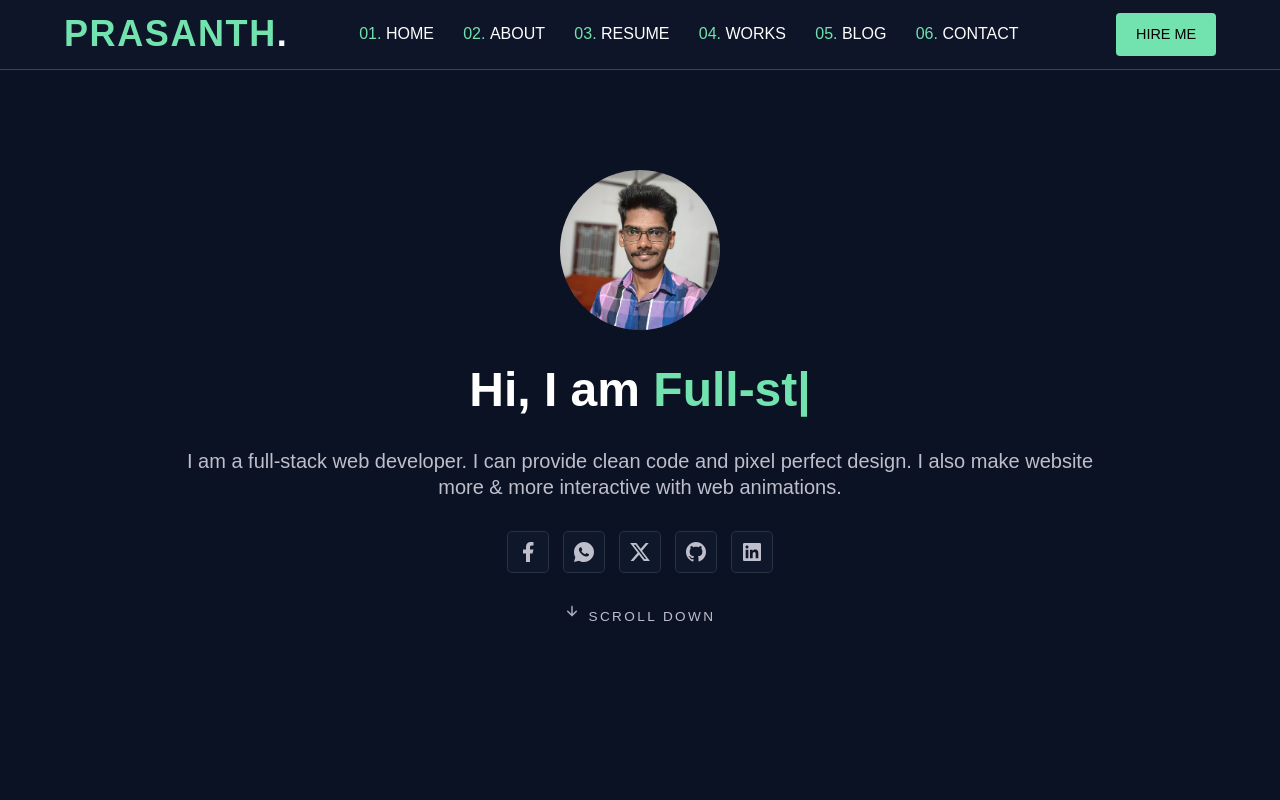
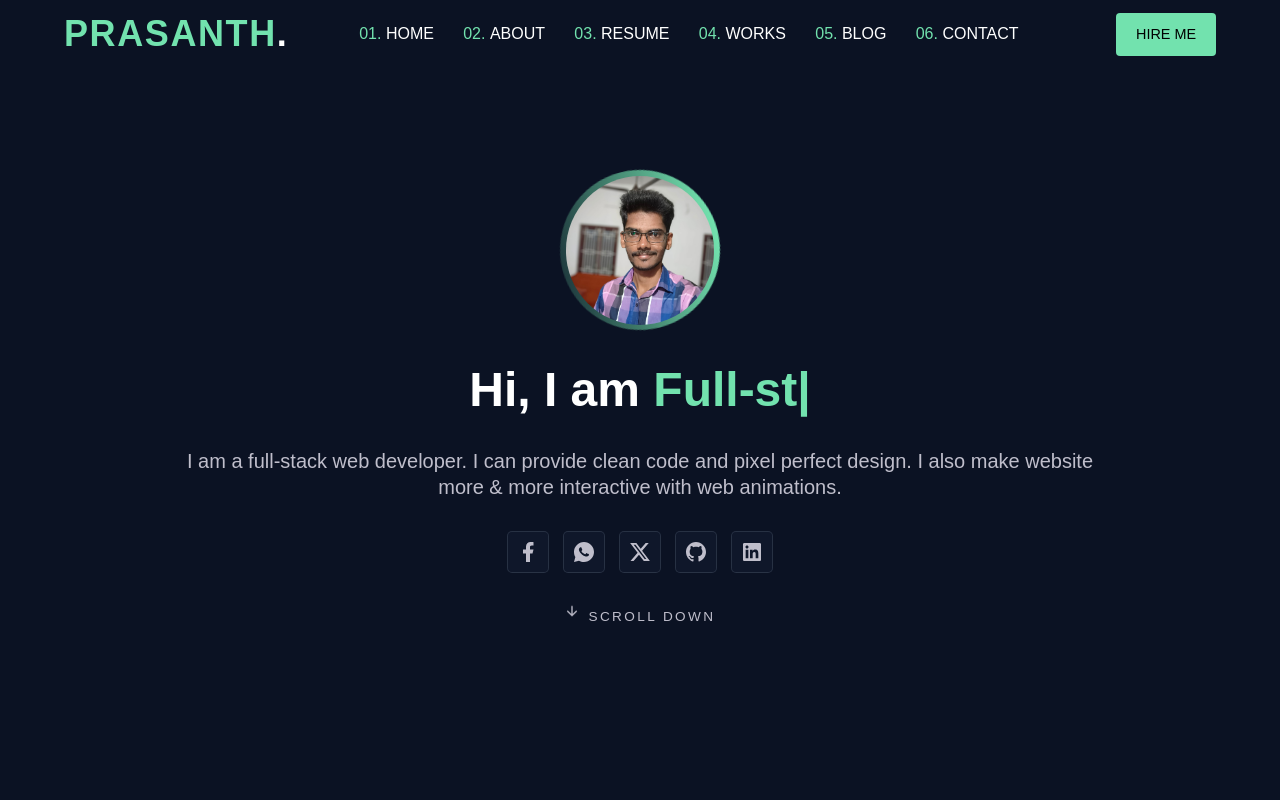
Before and after one commit to SELVAPRASANTH-SELLASAMY/prasanth, a React (Create React App) app: page / in a window 1280 px wide. Shown: the top 800 px of the page. Built offline with nearby package versions, Linux system fonts and the light colour scheme; a web font is replaced by a local one.

Commit message:
Initial commit

```diff
--- a/src/App.css
+++ b/src/App.css
@@ -36,6 +36,23 @@ button{
     border: none;
     height: fit-content;
     width: fit-content;
+    position: relative;
+    z-index: 0;
+    overflow: hidden;
+}
+button::before{
+    content: "";
+    height: 100%;
+    width: 100%;
+    background-color: #fff;
+    position: absolute;
+    left: 0;
+    top: -100%;
+    z-index: -1;
+    transition: 250ms;
+}
+button:hover::before{
+    top: 0;
 }
 h2{
     color: #ffffff;
--- a/src/components/Home/Home.jsx
+++ b/src/components/Home/Home.jsx
@@ -45,7 +45,9 @@ function Home(){
     },[]);
     return(
         <section className={homeStyle.home}>
-            <img src={avatar} alt="Avatar" />
+            <figure>
+                <img src={avatar} alt="Avatar" />
+            </figure>
             <h1>Hi, I am <span>{contentState}</span><span ref={typingCursor}  className={homeStyle.typingCursor}>|</span></h1>
             <p>I am a full-stack web developer. I can provide clean code and pixel perfect design. I also make website more & more interactive with web animations.</p>
             <Socialprofiles/>
--- a/src/components/Home/home.module.css
+++ b/src/components/Home/home.module.css
@@ -8,9 +8,32 @@
     min-height: 650px;
 }
 .home img{
+    inset: 1rem;
+    width: 100%;
+    height: 100%;
+    border-radius: 50%;
+}
+.home figure{
+    position: relative;
     height: 10rem;
     width: 10rem;
+    padding: .35rem;
+}
+.home figure::before{
+    content: "";
+    height: 100%;
+    width: 100%;
+    background-image: linear-gradient(to right, var(--green), var(--lightGreen));
+    position: absolute;
+    top: 0;
+    left: 0;
+    z-index: -1;
     border-radius: 50%;
+    animation: rotate 2s linear infinite;
+}
+@keyframes rotate {
+    From{transform: rotate(0deg);}
+    To{transform: rotate(360deg);}
 }
 .home h1{
     font-size: var(--medium);
--- a/src/components/navbar/Navbar.jsx
+++ b/src/components/navbar/Navbar.jsx
@@ -1,7 +1,21 @@
+import { useEffect, useState } from 'react';
 import navStyle from './navbar.module.css';
 function Navbar(){
+    const [changeBg,setChangeBg] = useState(false);
+    const scrollEffect = {
+        borderBottom :'.1rem solid rgba(255, 255, 255, 0.2)',
+        backgroundColor: '#0f172acc',
+        backdropFilter: 'blur(8px)'
+    }
+    const handleScrollEffect = () => {
+        window.scrollY > 50 ? setChangeBg(true) : setChangeBg(false);
+    }
+    useEffect(()=>{
+        window.onscroll = handleScrollEffect;
+        return () => window.removeEventListener('scroll',handleScrollEffect);
+    },[])
     return(
-        <header className={navStyle.navbar}>
+        <header style={changeBg ? scrollEffect : null} className={navStyle.navbar}>
             <h1>Prasanth</h1>
             <nav>
                 <ol>
--- a/src/components/navbar/navbar.module.css
+++ b/src/components/navbar/navbar.module.css
@@ -8,10 +8,7 @@
     left: 0;
     top: 0;
     width: 100%;
-    background-color: #0f172acc;
-    backdrop-filter: blur(8px);
     z-index: 100;
-    border-bottom: .1rem solid rgba(255, 255, 255, 0.2);
 }
 .navbar h1{
     font-size: var(--small-2);
```
